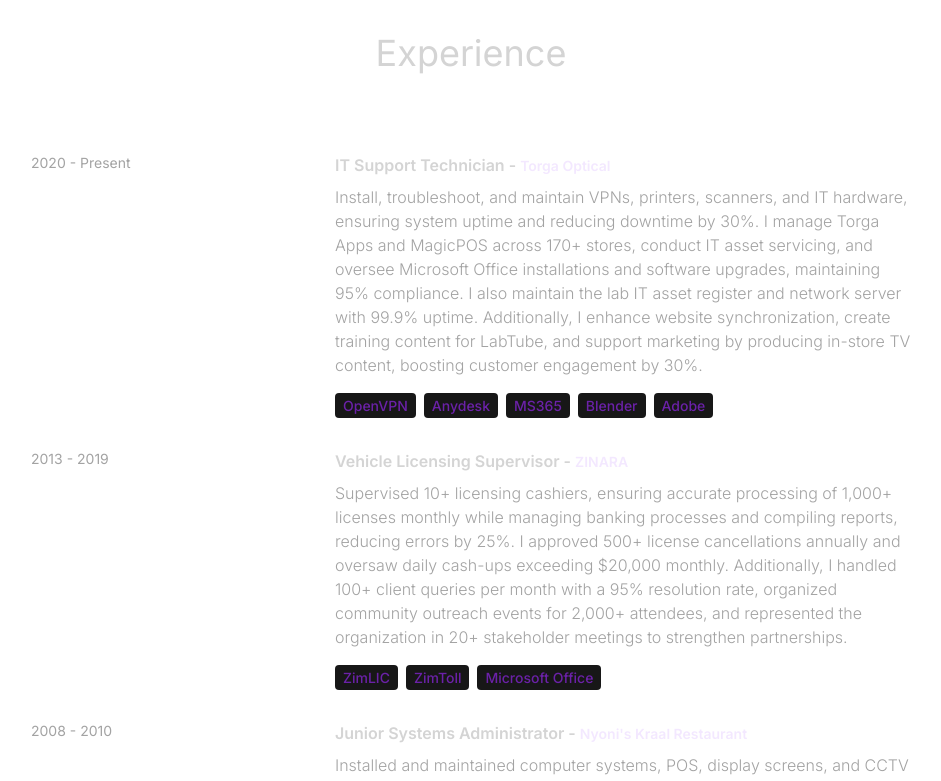
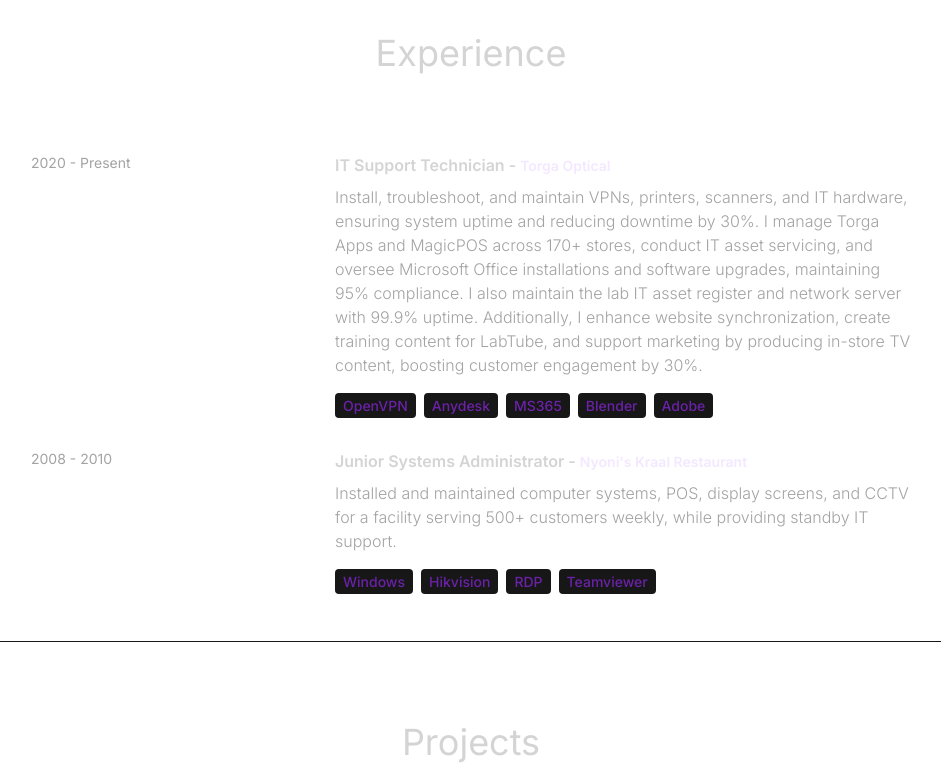
Before and after one commit to Luke-Manyamazi/luke-portfolio, a React (Vite) app: page / in a window 1280 px wide. Shown: the part 3551-4332 px from the top of the page, without its empty margins (169-1110 px from the left). Built offline with nearby package versions, Linux system fonts and the light colour scheme.

Commit message:
Update index.js

```diff
--- a/src/constants/index.js
+++ b/src/constants/index.js
@@ -67,13 +67,7 @@ export const EXPERIENCES = [
     description: `Install, troubleshoot, and maintain VPNs, printers, scanners, and IT hardware, ensuring system uptime and reducing downtime by 30%. I manage Torga Apps and MagicPOS across 170+ stores, conduct IT asset servicing, and oversee Microsoft Office installations and software upgrades, maintaining 95% compliance. I also maintain the lab IT asset register and network server with 99.9% uptime. Additionally, I enhance website synchronization, create training content for LabTube, and support marketing by producing in-store TV content, boosting customer engagement by 30%.`,
     technologies: ["OpenVPN", "Anydesk", "MS365", "Blender", "Adobe"],
   },
-  {
-    year: "2013 - 2019",
-    role: "Vehicle Licensing Supervisor",
-    company: "ZINARA",
-    description: `Supervised 10+ licensing cashiers, ensuring accurate processing of 1,000+ licenses monthly while managing banking processes and compiling reports, reducing errors by 25%. I approved 500+ license cancellations annually and oversaw daily cash-ups exceeding $20,000 monthly. Additionally, I handled 100+ client queries per month with a 95% resolution rate, organized community outreach events for 2,000+ attendees, and represented the organization in 20+ stakeholder meetings to strengthen partnerships.`,
-    technologies: ["ZimLIC", "ZimToll", "Microsoft Office"],
-  },
+
   {
     year: "2008 - 2010",
     role: "Junior Systems Administrator",
```
